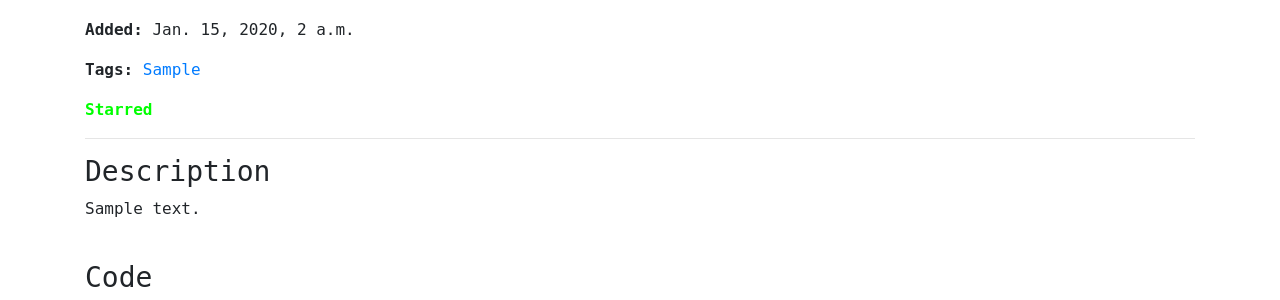
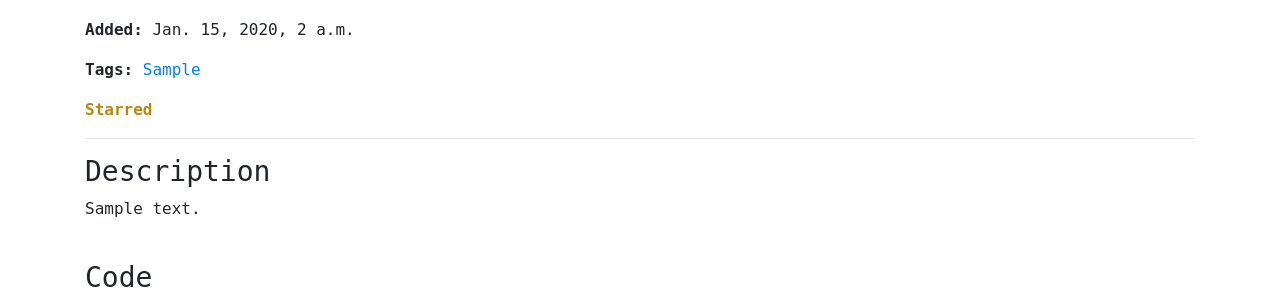
Before and after one commit to danielpyon/recall, a Django app: page /app/snippet/00000000-0000-0000-0000-000000000001 in a window 1280 px wide. Shown: the part 294-594 px from the top of the page. Run offline with Django 3.2, Linux system fonts and the light colour scheme; a user stored in the database is signed in; tables that the repository leaves empty hold one stand-in row (values such as "Sample post"); some libraries are stand-ins or nearby versions.

Commit message:
change color of star in snippet_detail

```diff
--- a/app/templates/app/snippet_detail.html
+++ b/app/templates/app/snippet_detail.html
@@ -28,7 +28,7 @@
 {% endif %}
 
 {% if snippet.starred %}
-<p style="color: lime;"><strong>Starred</strong></p>
+<p style="color: darkgoldenrod;"><strong>Starred</strong></p>
 {% endif %}
 
 <hr>
```
